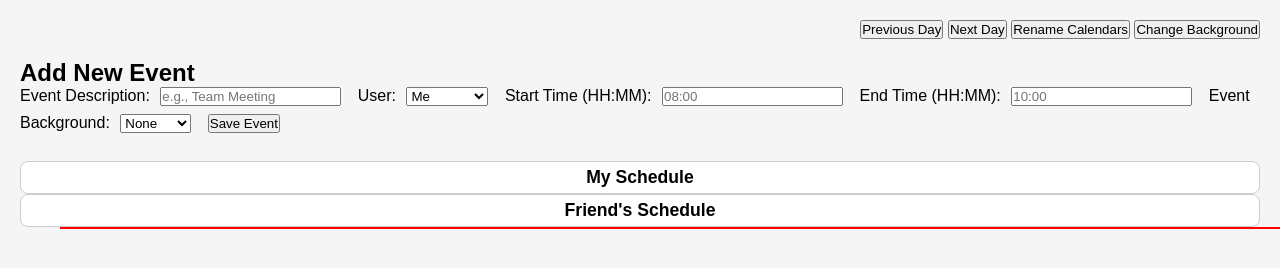
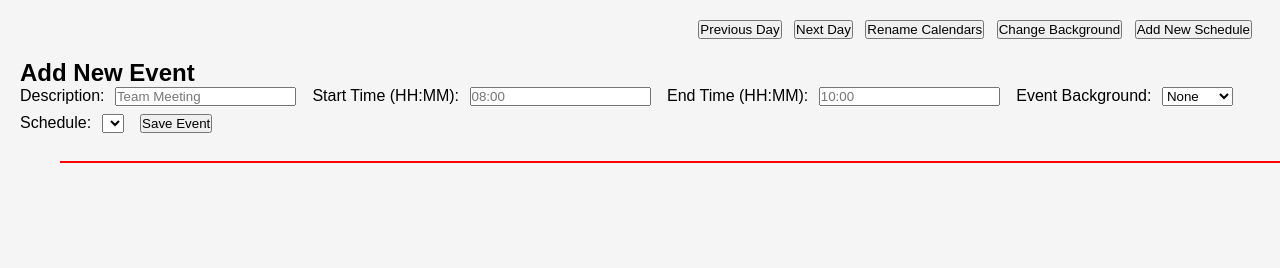
Before and after one commit to apumaGuides/DoTogether, a plain HTML site: page index.html in a window 1280 px wide. Drawn offline with Linux system fonts and the light colour scheme.

Commit message:
0.0.3 Patch

```diff
--- a/index.html
+++ b/index.html
@@ -1,75 +1,57 @@
 <!DOCTYPE html>
 <html lang="en">
 <head>
-  <meta charset="UTF-8" />
+  <meta charset="UTF-8">
   <title>Enhanced Shared Calendar (Real Time with Firestore)</title>
-  <link rel="stylesheet" href="styles.css" />
+  <link rel="stylesheet" href="styles.css">
 </head>
 <body>
   <header>
     <h1 id="current-date"></h1>
-    <div>
+    <div class="header-buttons">
       <button id="prev-day">Previous Day</button>
       <button id="next-day">Next Day</button>
       <button id="rename-calendars">Rename Calendars</button>
       <button id="change-background">Change Background</button>
+      <button id="add-schedule">Add New Schedule</button>
     </div>
   </header>
 
-  <!-- Section for adding new events manually -->
+  <!-- Event Input Form -->
   <section id="event-input">
     <h2>Add New Event</h2>
-
-    <label for="event-description">Event Description:</label>
-    <input type="text" id="event-description" placeholder="e.g., Team Meeting" />
-
-    <label for="event-user">User:</label>
-    <select id="event-user">
-      <option value="my">Me</option>
-      <option value="friend">My Friend</option>
-    </select>
-
+    <label for="event-description">Description:</label>
+    <input type="text" id="event-description" placeholder="Team Meeting">
     <label for="start-time">Start Time (HH:MM):</label>
-    <input type="text" id="start-time" placeholder="08:00" />
-
+    <input type="text" id="start-time" placeholder="08:00">
     <label for="end-time">End Time (HH:MM):</label>
-    <input type="text" id="end-time" placeholder="10:00" />
-
-    <!-- Dropdown for pre-selectable event background images -->
+    <input type="text" id="end-time" placeholder="10:00">
     <label for="event-image">Event Background:</label>
     <select id="event-image">
       <option value="">None</option>
       <option value="image1">Image 1</option>
       <option value="image2">Image 2</option>
     </select>
-
+    <label for="event-schedule">Schedule:</label>
+    <select id="event-schedule">
+      <!-- Options will be populated dynamically -->
+    </select>
     <button id="save-event">Save Event</button>
   </section>
 
-  <!-- Main container: timeline + two calendars -->
-  <div class="calendar-container">
-    <!-- Timeline (hour markers) on the left -->
+  <!-- Main Container -->
+  <div class="main-container">
+    <!-- Timeline (left column) -->
     <div class="timeline" id="timeline"></div>
-
-    <!-- My schedule -->
-    <section id="my-calendar" class="calendar">
-      <h2 id="my-calendar-title">My Schedule</h2>
-      <div class="time-slots" id="my-time-slots"></div>
-      <div class="events-container" id="my-events-container"></div>
-    </section>
-
-    <!-- Friend's schedule -->
-    <section id="friend-calendar" class="calendar">
-      <h2 id="friend-calendar-title">Friend's Schedule</h2>
-      <div class="time-slots" id="friend-time-slots"></div>
-      <div class="events-container" id="friend-events-container"></div>
-    </section>
+    <!-- Schedules Container (right, flexible) -->
+    <div id="schedules-container" class="schedules-container">
+      <!-- Schedule boxes will be generated dynamically -->
+    </div>
   </div>
 
-  <!-- Thin red line for current time -->
+  <!-- Current Time Red Line -->
   <div id="current-time-line"></div>
 
-  <!-- Load our script as a module -->
   <script type="module" src="script.js"></script>
 </body>
 </html>
```
